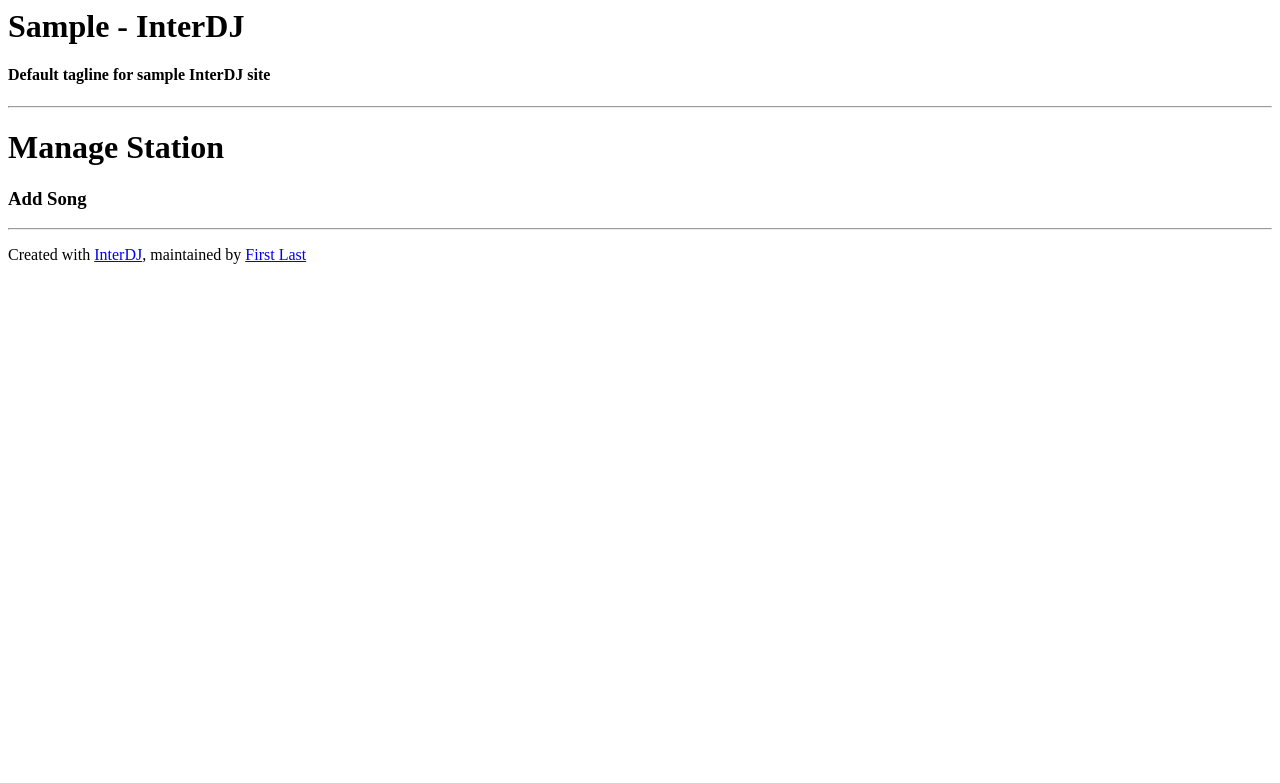
After one commit to NETponents/InterDJ, a PHP site: page /dj.php in a window 1280 px wide. The commit adds this page. Shown: the top 783 px of the page. Run offline with PHP 8.4, Linux system fonts and the light colour scheme.

Commit message:
Added station administration

```diff
--- /dev/null
+++ b/dj.php
@@ -0,0 +1,16 @@
+<html>
+    <header>
+        <?php require_once 'header.php' ?>
+    </header>
+    <body>
+        <?php require_once 'bodyhead.php' ?>
+        <h1>Manage Station</h1>
+        <h3>Add Song</h3>
+        <form>
+
+        </form>
+    </body>
+    <footer>
+        <?php require_once 'footer.php' ?>
+    </footer>
+</html>
--- a/index.php
+++ b/index.php
@@ -17,6 +17,10 @@
         {
             echo $row['sname'];
             echo ' <a href=\'/listen.php?st=' . $row['id'] . '\'>JOIN</a>';
+            if(true) //Replace with DJadmin check
+            {
+                echo ' <a href=\'/dj.php?st=' . $row['id'] . '\'>MANAGE</a>';
+            }
             echo '<br>';
         }
 
```
